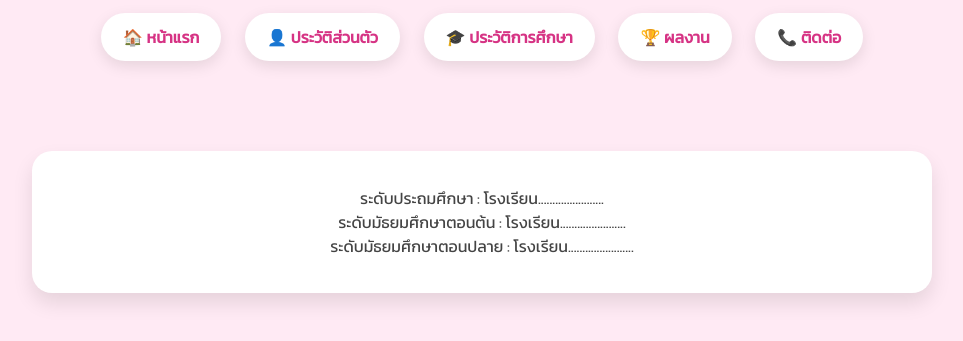
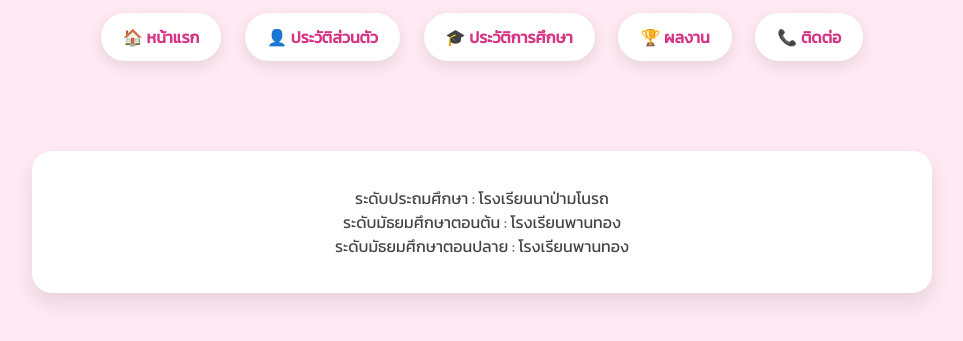
Before and after one commit to Juthaporn15/portfolio2, a plain HTML site: page education.html in a window 1280 px wide. Shown: the part 125-466 px from the top of the page, without its empty margins (158-1121 px from the left). Drawn offline with Linux system fonts and the light colour scheme.

Commit message:
Update education.html

```diff
--- a/education.html
+++ b/education.html
@@ -36,11 +36,11 @@
 
 <section class="card">
 
-<p>ระดับประถมศึกษา : โรงเรียน.......................</p>
+<p>ระดับประถมศึกษา : โรงเรียนนาป่ามโนรถ</p>
 
-<p>ระดับมัธยมศึกษาตอนต้น : โรงเรียน.......................</p>
+<p>ระดับมัธยมศึกษาตอนต้น : โรงเรียนพานทอง</p>
 
-<p>ระดับมัธยมศึกษาตอนปลาย : โรงเรียน.......................</p>
+<p>ระดับมัธยมศึกษาตอนปลาย : โรงเรียนพานทอง</p>
 
 </section>
 
```
